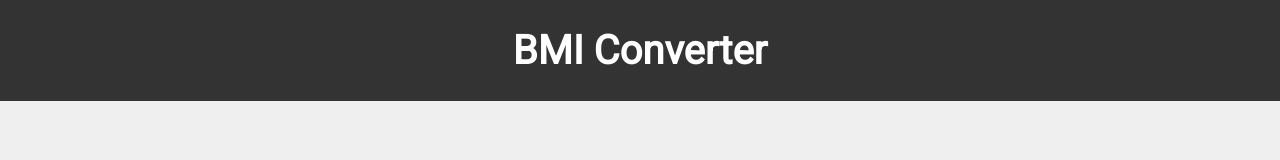
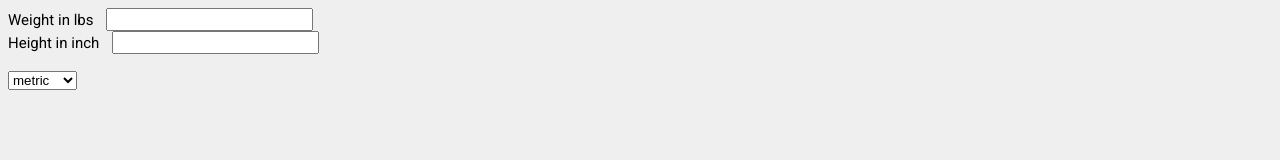
Before and after one commit to Joberg95/react-bmi-challenge, a React (Create React App) app: page / in a window 1280 px wide. Shown: the top 160 px of the page. Built offline with nearby package versions, Linux system fonts and the light colour scheme.

Commit message:
refactored app.js code and added imperial method refactored index.html and added header file refactored module tests

```diff
--- a/public/index.html
+++ b/public/index.html
@@ -13,9 +13,6 @@
     <title>Bmi-calc</title>
   </head>
   <body>
-    <header>
-      <h1>BMI Converter</h1>
-    </header>
     <noscript>You need to enable JavaScript to run this app.</noscript>
     <div id="root"></div>
     <footer>
--- a/src/App.js
+++ b/src/App.js
@@ -1,5 +1,6 @@
 import React, {Component} from 'react';
 import DisplayResult from './Components/displayResult';
+
 
 class App extends Component {
   constructor(props) {
@@ -9,39 +10,47 @@ class App extends Component {
       height: '',
       methodName: 'metric'
     }
-    this.changeToMetric = this.changeToMetric.bind(this);
-    this.changeToImperial = this.changeToImperial.bind(this);
-
   }
 
-  changeToMetric() {
-    this.setState({ methodName: 'metric' });
-  }
-
-  changeToImperial() {
-    this.setState({ methodName: 'imperial' });
+  handleChange(event) {
+    const target = event.target
+    this.setState({
+      [target.name]: target.value
+    })
   }
 
   render() {
+    const methodList = ["metric", "imperial"]
     return (
-      <div className="bmi-converter">
-        <div className="div">
-          <label id="per">Weight {this.state.methodName === 'metric' ? "(kg)" : "(pounds)"}</label>
-          <input name="weight" value={this.state.weight} onChange={e => this.setState({ weight: e.target.value })} />
+      <div className="mainComponent">
+        <div>
+          <label>Weight in {this.state.method === "metric" ? "kg" : "lbs"}</label>
+          <input
+            name="weight"
+            value={this.state.weight}
+            onChange={this.handleChange.bind(this)}/>
         </div>
-
-        <div className="div">
-          <label id="per">Height {this.state.methodName === 'metric' ? "(cm)" : "(inches)"}</label>
-          <input name="height" value={this.state.height} onChange={e => this.setState({ height: e.target.value })} />
+        <div>
+          <label>Height in {this.state.method === "metric" ? "cm" : "inch"}</label>
+          <input
+            name="height"
+            value={this.state.height}
+            onChange={this.handleChange.bind(this)}/>
+           <p>
+            <select onChange={this.handleChange.bind(this)} name="method" id="methodSelect" >
+              {methodList.map(method => (
+                <option  value={method}>{method}</option>
+              ))}
+            </select>
+          </p>
         </div>
-        <button id="metricbutton" onClick={this.changeToMetric}> Metric </button>
-        <button id="imperialbutton" onClick={this.changeToImperial}> Imperial</button>
         <DisplayResult
-          weight={this.state.weight}
-          height={this.state.height}
+        weight={this.state.weight}
+        height={this.state.height}
+        method={this.state.method}
         />
       </div>
-    )
+    );
   }
 }
 
--- a/src/Components/displayResult.js
+++ b/src/Components/displayResult.js
@@ -1,12 +1,13 @@
 import React, {Component} from 'react';
-import { bmiCalculation } from '../Modules/BMICalculator';
+import {bmiCalculation} from '../Modules/BMICalculator';
 
 class DisplayResult extends Component {
   calculate() {
     let weight= this.props.weight;
     let height= this.props.height;
+    let method = this.props.method;
 
-    return bmiCalculation(weight, height)
+    return bmiCalculation(weight, height, method);
   }
 
   render() {
@@ -18,4 +19,4 @@ class DisplayResult extends Component {
   }
 }
 
-export default DisplayResult
+export default DisplayResult;
--- a/src/Modules/BMICalculator.js
+++ b/src/Modules/BMICalculator.js
@@ -8,6 +8,8 @@ export const bmiCalculation = (weight, height, method) => {
 
     bmi = weight / (height / 100 * height / 100);
 
+    bmi = method === 'metric' ? bmi : bmi/14.33;
+
     let finalBMI = parseFloat(bmi.toFixed(2));
     let BMIMessage = setBMIMessage(finalBMI)
     if (isNaN(finalBMI) || !isFinite(finalBMI) || finalBMI === 0) {
@@ -17,7 +19,7 @@ export const bmiCalculation = (weight, height, method) => {
     }
   }
 
-  const setBMIMessage = (finalBMI) => {
+  const setBMIMessage = finalBMI => {
     if (finalBMI < 18.5) {
       return "Underweight";
     }
--- a/src/index.js
+++ b/src/index.js
@@ -6,7 +6,4 @@ import * as serviceWorker from './serviceWorker';
 
 ReactDOM.render(<App />, document.getElementById('root'));
 
-// If you want your app to work offline and load faster, you can change
-// unregister() to register() below. Note this comes with some pitfalls.
-// Learn more about service workers: http://bit.ly/CRA-PWA
 serviceWorker.unregister();
```
Also changed, not shown: src/header.js (added, +13 -0 lines).
